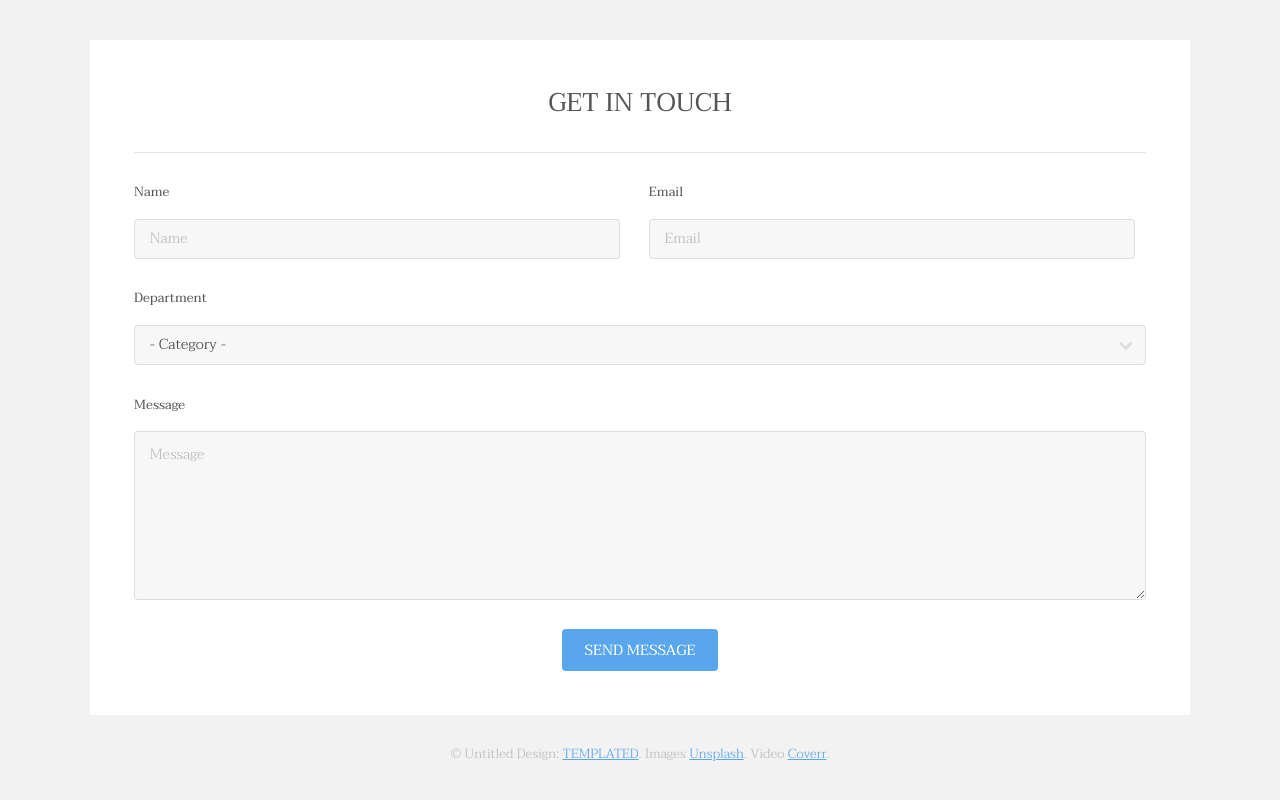
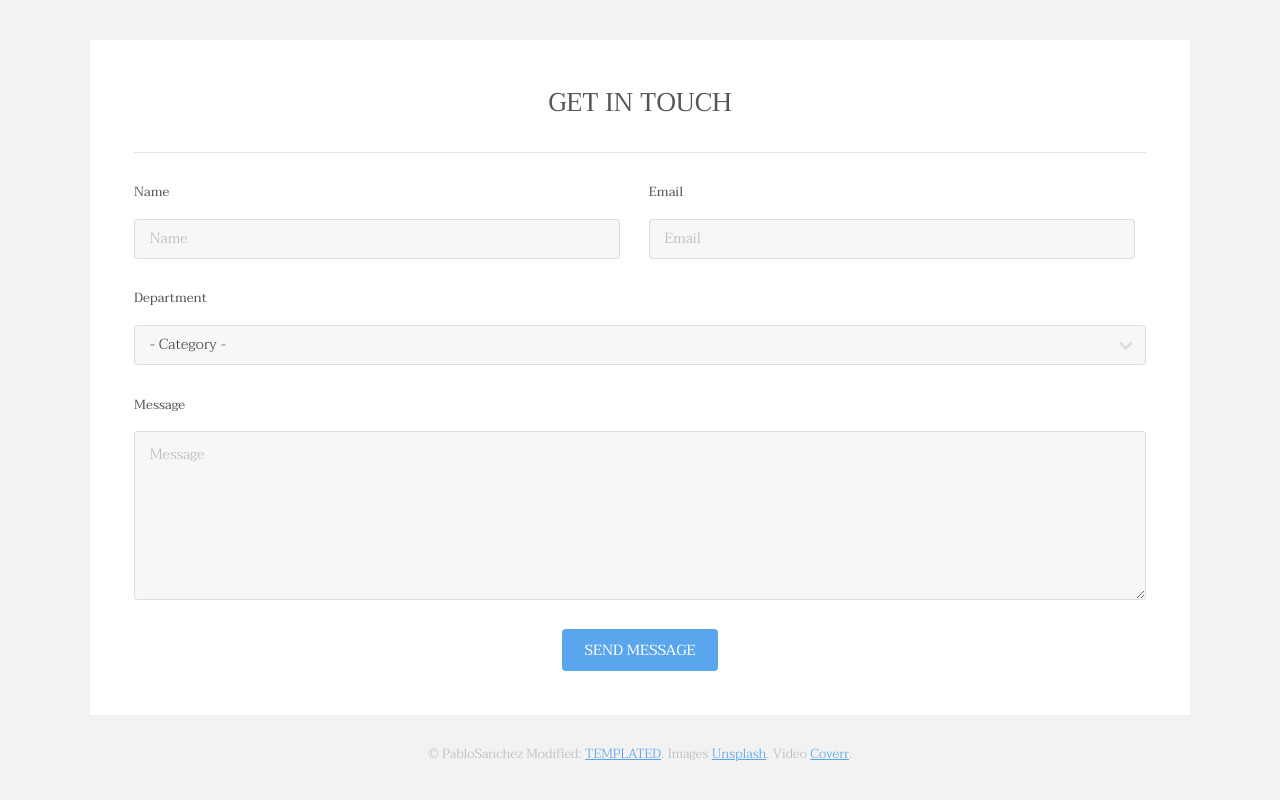
Before and after one commit to PabloSanRi/04_REP_METROPOLITA, a plain HTML site: page index.html in a window 1280 px wide. Shown: the part 3231-4031 px from the top of the page. Drawn offline with Linux system fonts and the light colour scheme.

Commit message:
Cambios en el pie de página por PabloSanchez

```diff
--- a/index.html
+++ b/index.html
@@ -194,7 +194,7 @@
 						</div>
 					</section>
 					<div class="copyright">
-						&copy; Untitled Design: <a href="https://templated.co/">TEMPLATED</a>. Images <a href="https://unsplash.com/">Unsplash</a>. Video <a href="http://coverr.co/">Coverr</a>.
+						&copy; PabloSanchez Modified: <a href="https://templated.co/">TEMPLATED</a>. Images <a href="https://unsplash.com/">Unsplash</a>. Video <a href="http://coverr.co/">Coverr</a>.
 					</div>
 				</div>
 			</footer>
```
